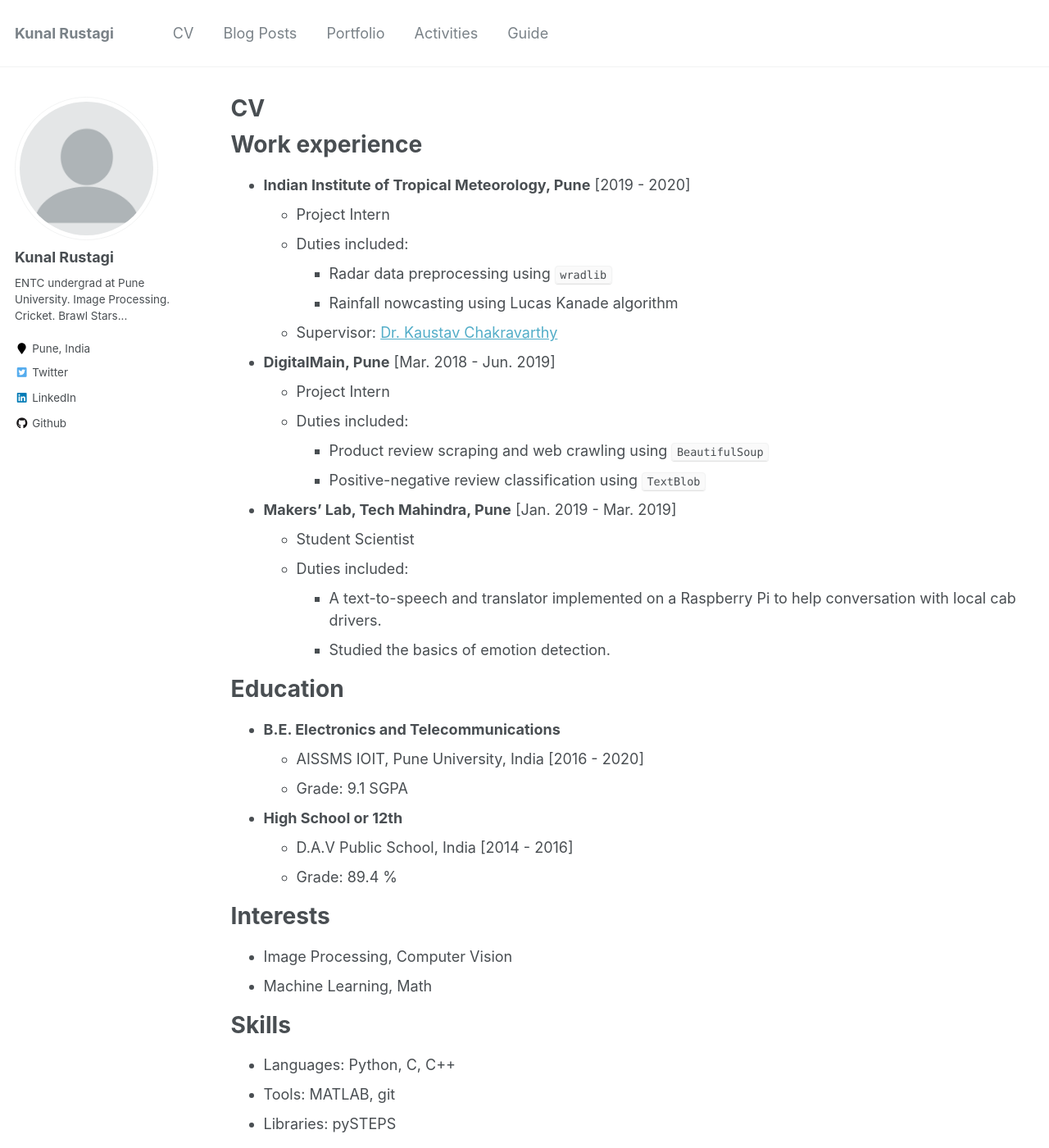
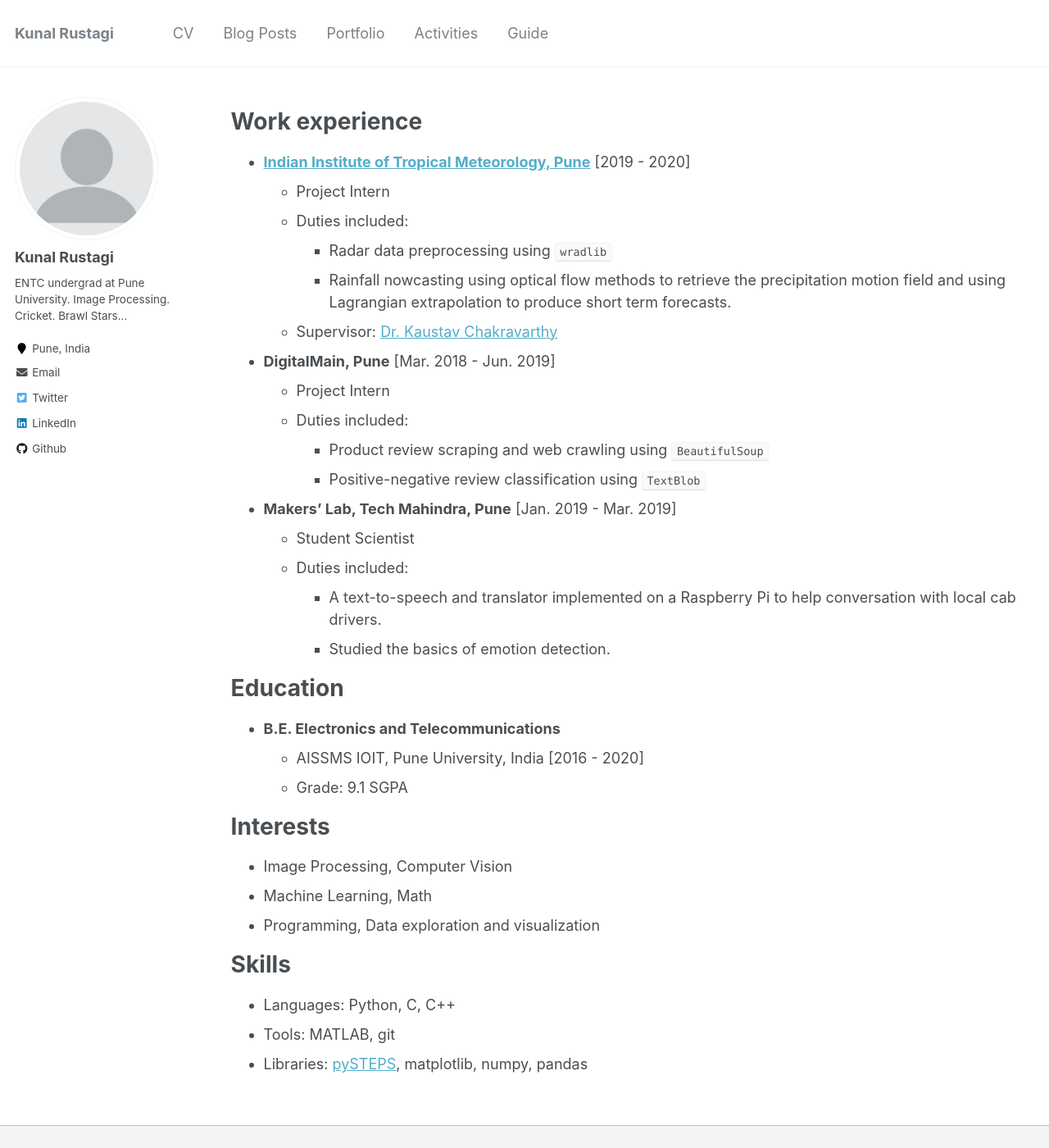
Before and after one commit to kunalrustagi08/kunalrustagi08.github.io, a Jekyll site: the page built from _pages/cv.md, in a window 1280 px wide and 1400 px high. Shown: the whole window at 82% size. Built offline with Jekyll 4.4.1, drawn with Linux system fonts in a browser that asks for light colours.

Commit message:
minor fixes

```diff
--- a/_config.yml
+++ b/_config.yml
@@ -87,7 +87,7 @@ author:
   employer         :
   pubmed           : # "https://www.ncbi.nlm.nih.gov/pubmed/?term=john+snow"
   googlescholar    : # "http://yourfullgooglescholarurl.com"
-  email            :
+  email            : "rustagi.kunal@outlook.com"
   researchgate     :  # example: "https://www.researchgate.net/profile/yourprofile"
   uri              :
   bitbucket        :
--- a/_pages/cv.md
+++ b/_pages/cv.md
@@ -1,6 +1,5 @@
 ---
 layout: archive
-title: "CV"
 permalink: /cv/
 author_profile: true
 redirect_from:
@@ -11,11 +10,11 @@ redirect_from:
 
 Work experience
 ======
-* **Indian Institute of Tropical Meteorology, Pune** [2019 - 2020]
+* **[Indian Institute of Tropical Meteorology, Pune](https://www.tropmet.res.in/)** [2019 - 2020]
   * Project Intern
   * Duties included:
     * Radar data preprocessing using `wradlib`
-    * Rainfall nowcasting using Lucas Kanade algorithm
+    * Rainfall nowcasting using optical flow methods to retrieve the precipitation motion field and using Lagrangian extrapolation to produce short term forecasts.
   * Supervisor: [Dr. Kaustav Chakravarthy](https://www.tropmet.res.in/105-Kaustav%20%20Chakravarty-scientist_detail)
 
 * **DigitalMain, Pune** [Mar. 2018 - Jun. 2019]
@@ -36,20 +35,18 @@ Education
   * AISSMS IOIT, Pune University, India [2016 - 2020]
   * Grade: 9.1 SGPA
 
-* **High School or 12th**
-  * D.A.V Public School, India [2014 - 2016]
-  * Grade: 89.4 %
 
 Interests
 ======
 * Image Processing, Computer Vision
 * Machine Learning, Math
+* Programming, Data exploration and visualization
 
 Skills
 ======
 * Languages: Python, C, C++
 * Tools: MATLAB, git
-* Libraries: pySTEPS
+* Libraries: [pySTEPS](https://pysteps.github.io/), matplotlib, numpy, pandas
 
 
 <!---
```
Also changed, not shown: _pages/about.md (+4 -4 lines).
